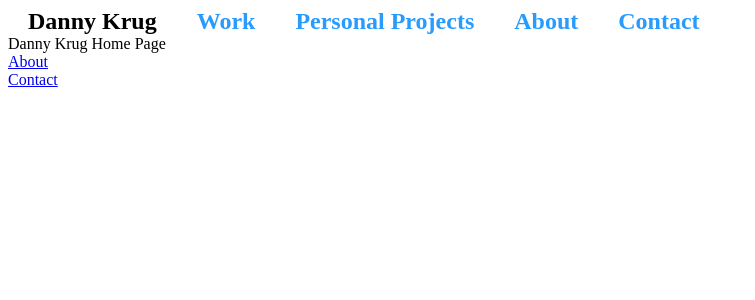
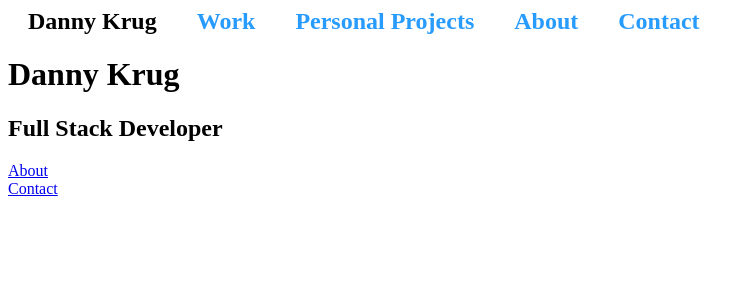
Before and after one commit to dannykrug/portfolio, a React (Create React App) app: page / in a window 1280 px wide. Shown: the top 300 px of the page, without its empty margins (0-755 px from the left). Built offline with nearby package versions, Linux system fonts and the light colour scheme.

Commit message:
new commit

```diff
--- a/src/components/LandingPage.js
+++ b/src/components/LandingPage.js
@@ -6,7 +6,8 @@ export default class LandingPage extends Component {
   render() {
     return(
       <div>
-        Danny Krug Home Page
+        <h1> Danny Krug </h1>
+        <h2> Full Stack Developer </h2>
         <div>
           <Link to="/about">About</Link>
         </div>
```
